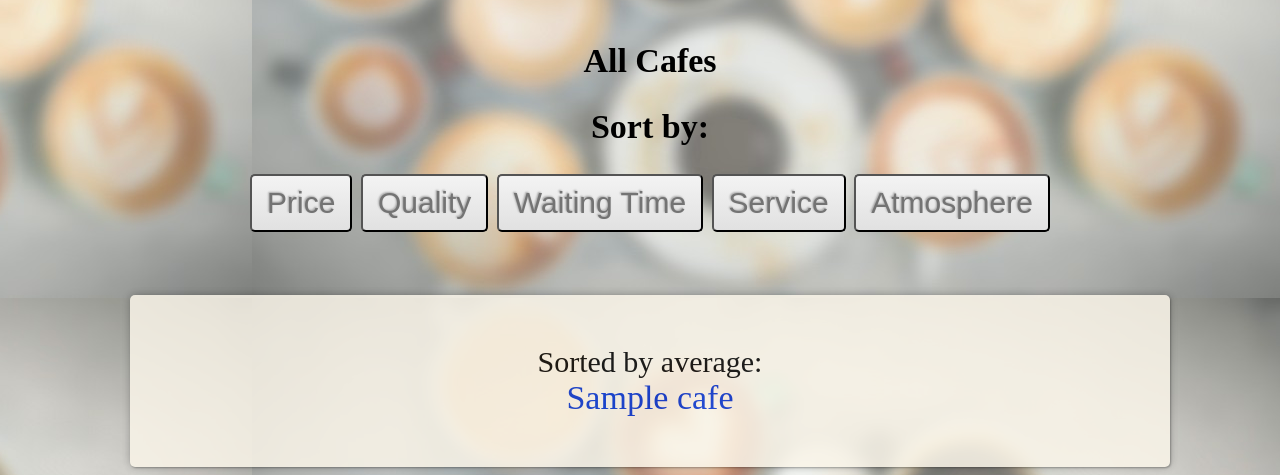
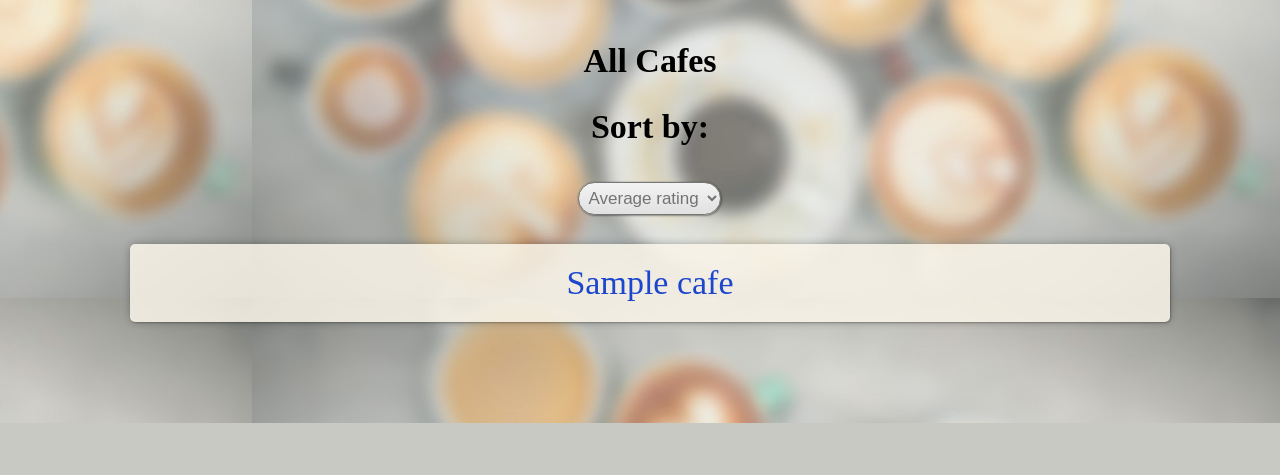
Before and after one commit to andreaschari/Cafeholics, a Django app: page /cafe/cafes/ in a window 1280 px wide. Shown: the part 377-852 px from the top of the page. After the commit the page ends 800 px from the top, so only its background shows below. Run offline with Django 3.2, Linux system fonts and the light colour scheme; a user stored in the database is signed in; tables that the repository leaves empty hold one stand-in row (values such as "Sample post").

Commit message:
cafes page with dropdown

```diff
--- a/templates/cafe/cafes.html
+++ b/templates/cafe/cafes.html
@@ -4,7 +4,7 @@
 {% load staticfiles %}
 
 {% block some_js %}
-<script type="text/javascript" src="/static/scripts/sortby.js"></script>
+<script type="text/javascript" src="/static/scripts/sortByDropdown.js"></script>
 {% endblock some_js %}
 {% block title_block %}
 	Cafes
@@ -20,13 +20,14 @@
 		All Cafes<br>
     <center>
     <h2>Sort by:</h2><br>
-        <p>
-          <button id = "Price">Price</button>
-          <button id= "Quality">Quality</button>
-          <button id="WaitingTimes">Waiting Time</button>
-          <button id="Service">Service</button>
-          <button id="Atmosphere">Atmosphere</button>
-        </p>
+        <select name="sort by" id="dropdown">
+            <option value="avg_rating">Average rating</option>
+            <option value="price">Price</option>
+            <option value="service">Service</option>
+            <option value="atmosphere">Atmosphere</option>
+            <option value="quality">Quality</option>
+            <option value="waiting_time">Waiting time</option>
+        </select>
     </center>
     </h2>
     </center>
@@ -35,54 +36,48 @@
     			<strong>These are not the Cafes you are looking for.</strong>
     {%  else %}
       		{% if cafes %}
-              <p id="byAverage">
+              <div id="avg_rating" class="group">
                   {% if byAverage %}
-                      Sorted by average:<br>
                       {% for cafe in byAverage %}
                           <a class="aa" href="{% url 'chosen_cafe' cafe.slug %}">{{ cafe.name }}</a><br>
                       {% endfor %}
                   {%  endif %}
-              </p>
-              <p id ="byPrice">
+              </div>
+              <div id="price" class="group">
                     {% if byPrice %}
-                        Sorted by price:<br>
         				        {% for cafe in byPrice %}
                               <a class="aa" href="{% url 'chosen_cafe' cafe.slug %}">{{ cafe.name }}</a><br>
                         {% endfor %}
                     {%  endif %}
-              </p>
-              <p id="byAtmosphere">
+              </div>
+              <div id="atmosphere" class="group">
                     {% if byAtmosphere %}
-                        Sorted by atmosphere:<br>
         				        {% for cafe in byAtmosphere %}
                               <a class="aa" href="{% url 'chosen_cafe' cafe.slug %}">{{ cafe.name }}</a><br>
         				        {% endfor %}
                     {%  endif %}
-              </p>
-              <p id="byQuality">
+              </div>
+               <div id="quality" class="group">
                     {% if byQuality %}
-                        Sorted by quality:<br>
         				        {% for cafe in byQuality %}
                             <a class="aa" href="{% url 'chosen_cafe' cafe.slug %}">{{ cafe.name }}</a><br>
         				        {% endfor %}
                     {%  endif %}
-              </p>
-              <p id="byService">
+              </div>
+              <div id="service" class="group">
                     {% if byService %}
-                        Sorted by service:<br>
         				        {% for cafe in byService %}
                             <a class="aa" href="{% url 'chosen_cafe' cafe.slug %}">{{ cafe.name }}</a><br>
         				        {% endfor %}
                     {%  endif %}
-              </p>
-              <p id="byWaitingTimes">
+              </div>
+              <div id="waiting_times" class="group">
                     {% if byWaitingTimes %}
-                        Sorted by waiting time:<br>
         				        {% for cafe in byWaitingTimes %}
                             <a class="aa" href="{% url 'chosen_cafe' cafe.slug %}">{{ cafe.name }}</a><br>
         				        {% endfor %}
                     {%  endif %}
-              </p>
+              </div>
       		{% else %}
       			<strong>There aren't any cafes registered.</strong>
       		{% endif %}
```
Also changed, not shown: populate_cafe.py (+9 -9 lines).
